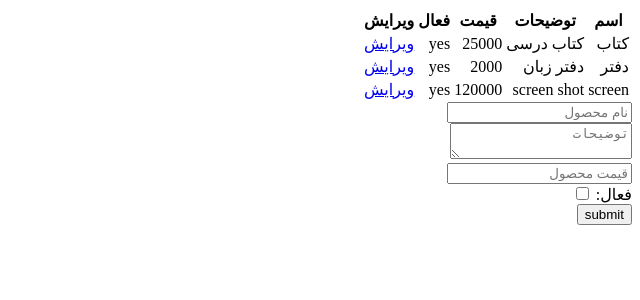
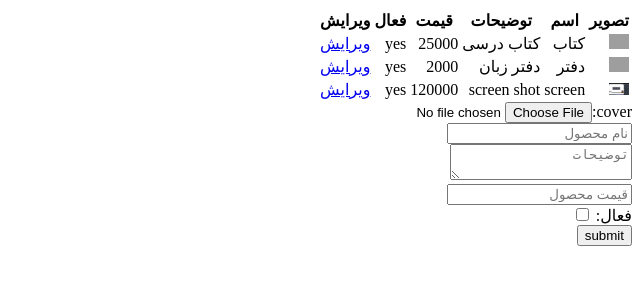
Before and after one commit to bitayassaee/online-shop, a Flask app: page /admin/dashboard/products in a window 1280 px wide. Shown: the top 300 px of the page, without its empty margins (640-1280 px from the left). Run offline with Flask 3, Linux system fonts and the light colour scheme; the visitor is signed in with stand-in values (Sample User, id 1); some libraries are stand-ins or nearby versions; grey boxes are pictures that could not be loaded.

Commit message:
image for product

```diff
--- a/blueprints/admin.py
+++ b/blueprints/admin.py
@@ -35,13 +35,18 @@ def products():
         description = request.form.get('description',None)
         price = request.form.get('price',None)
         active = request.form.get('active',None)
+        file = request.files.get('cover',None)
+
         p = Product(name=name,description=description,price=price)
         if active == None:
             p.active = 0
         else:
             p.active = 1
+
         db.session.add(p)
         db.session.commit()
+
+        file.save(f'static/cover/{p.id}.jpg')
 
         return "done"
 @app.route('/admin/dashboard/edit-product/<id>', methods=['GET','POST'])
@@ -55,6 +60,8 @@ def edit_products(id):
         description = request.form.get('description',None)
         price = request.form.get('price',None)
         active = request.form.get('active',None)
+        file = request.files.get('cover',None)
+
 
         product.name = name
         product.description = description
@@ -66,4 +73,8 @@ def edit_products(id):
 
         db.session.commit()
 
+        if file != None:
+            file.save(f'static/cover/{product.id}.jpg')
+
+
         return redirect(url_for("admin.edit_products", id=id))
--- a/templates/admin/edit-product.html
+++ b/templates/admin/edit-product.html
@@ -4,9 +4,10 @@
 {% endblock%}
 {% block body %}
 
-
-<form action="#" method="POST">
+<img style="width: 100px" src="/static/cover/{{ product.id }}.jpg">
+<form action="#" method="POST" enctype="multipart/form-data">
     <input type="hidden" name="csrf_token" value="{{ csrf_token() }}"/>
+    <label>cover:</label><input type="file" name="cover"><br>
     <input type="text" name="name" value="{{ product.name }}" placeholder="نام محصول"><br>
     <textarea name="description" placeholder="توضیحات">{{ product.description }}</textarea><br>
     <input type="number" name="price" value="{{ product.price }}" placeholder="قیمت محصول"><br>
--- a/templates/admin/products.html
+++ b/templates/admin/products.html
@@ -5,6 +5,7 @@
 {% block body %}
 <table>
     <tr>
+        <th>تصویر</th>
         <th>اسم</th>
         <th>توضیحات</th>
         <th>قیمت</th>
@@ -13,6 +14,7 @@
     </tr>
     {% for p in products %}
     <tr>
+        <td><img style="width: 20px" src="/static/cover/{{ p.id }}.jpg"> </td>
         <td>{{ p.name }}</td>
         <td>{{ p.description }}</td>
         <td>{{ p.price }}</td>
@@ -23,8 +25,9 @@
 </table>
 
 
-<form action="#" method="POST">
+<form action="#" method="POST" enctype="multipart/form-data">
     <input type="hidden" name="csrf_token" value="{{ csrf_token() }}"/>
+    <label>cover:</label><input type="file" name="cover"><br>
     <input type="text" name="name" placeholder="نام محصول"><br>
     <textarea name="description" placeholder="توضیحات"></textarea><br>
     <input type="number" name="price" placeholder="قیمت محصول"><br>
--- a/templates/product.html
+++ b/templates/product.html
@@ -3,7 +3,7 @@
 <title>محصول{{ product.name }}</title>
 {% endblock%}
 {% block body %}
-
+    <img style="width: 300px" src="/static/cover/{{ product.id }}.jpg">
     {{ product.id }}<br>
     {{ product.name }}<br>
     {{ product.price }}<br>
```
Also changed, not shown: instance/databasse.db, static/cover/3.jpg (added), 1 other file.
